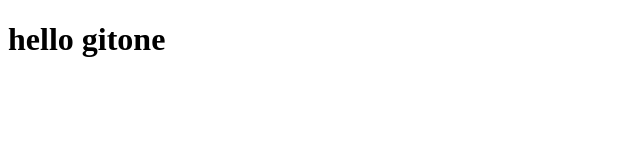
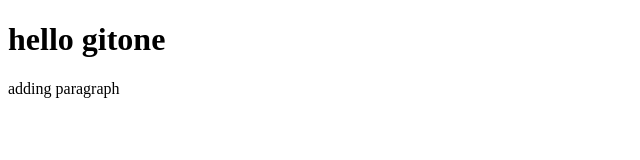
Before and after one commit to jagannathsajjan/gitone, a plain HTML site: page index.html in a window 1280 px wide. Shown: the whole page, without its empty margins (0-640 px from the left). Drawn offline with Linux system fonts and the light colour scheme.

Commit message:
added paragraph

```diff
--- a/index.html
+++ b/index.html
@@ -5,5 +5,6 @@
 </head>
 <body>
   <h1>hello gitone</h1>
+  <p>adding paragraph</p>
 </body>
 </html>
```
